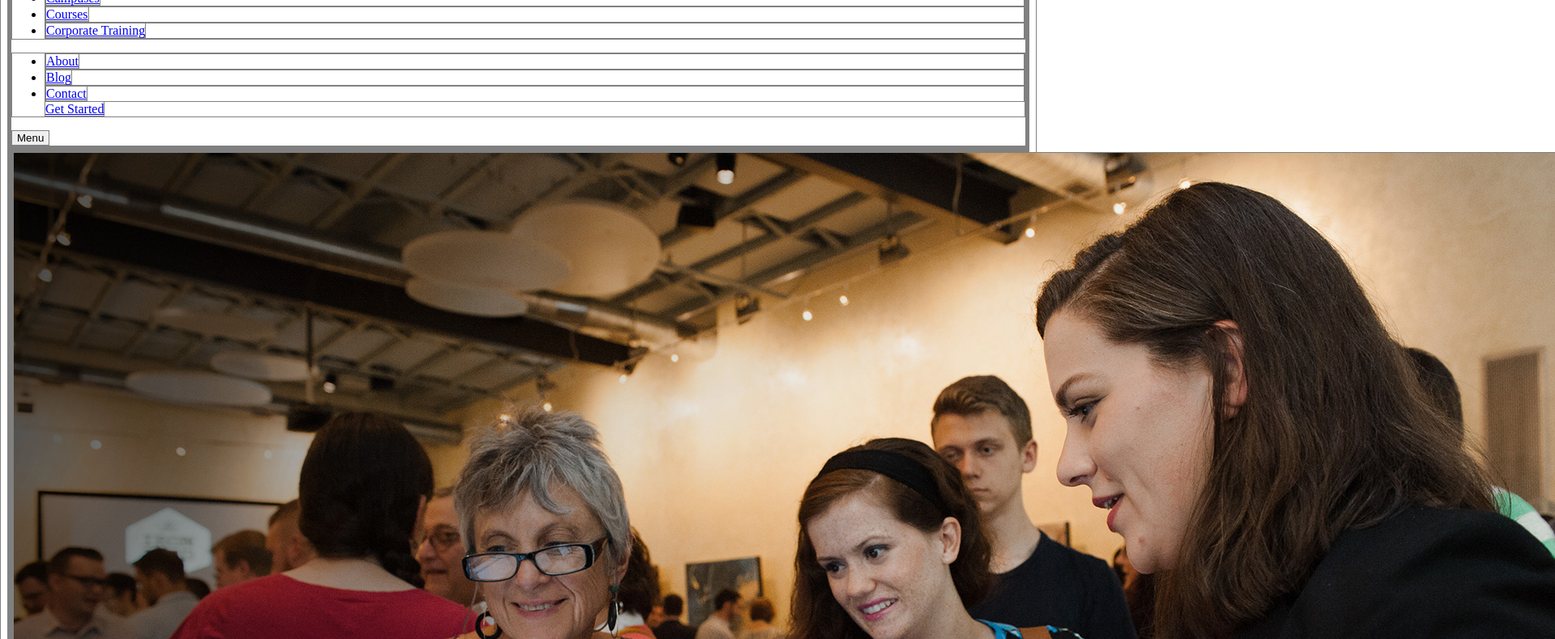
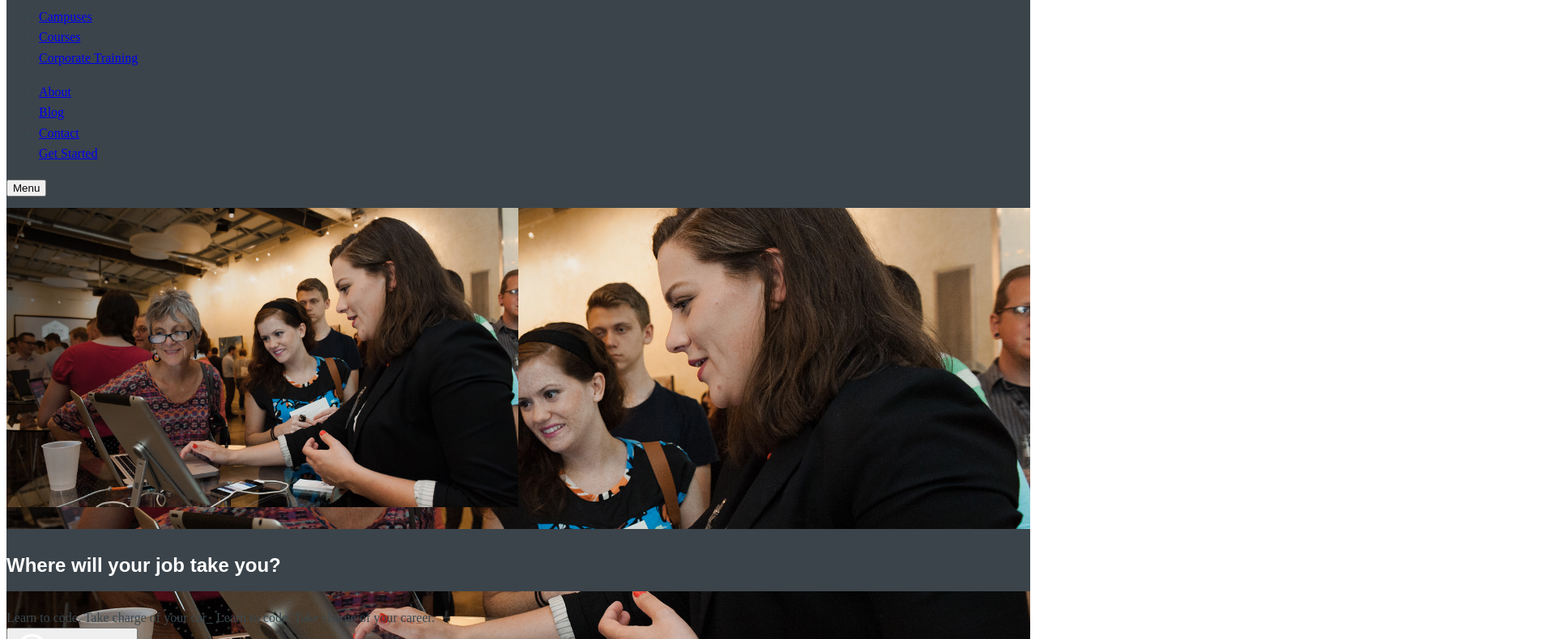
Before and after one commit to meljohn23/tiy-homework-style-the-ironyard, a plain HTML site: page index.html in a window 1280 px wide. Shown: the part 92-882 px from the top of the page at 81% size, 1920 px wide, since content can reach past the window. Drawn offline with Linux system fonts and the light colour scheme.

Commit message:
First, only & very poor attempt

```diff
--- a/css/styles.css
+++ b/css/styles.css
@@ -1,4 +1,98 @@
 
-*{
-	border: 1px solid gray;
+h1  {line-space: 2px;
+    background: #3B444B;
+    font-family: sans-serif;
+    color: white;
+    padding-bottom: 1%;
+    width: 100%;
+    padding-top: 2%;
 }
+
+.l-main.l-header.container.row {background: #3B444B;
+    display: inline-block;
+    float: left;
+    font-family: sans-serif;
+    color: white;
+    padding-bottom: 1%;
+    width: 100%;
+    padding-top: 2%;
+}
+
+.l-header-nav-xs-hide-left {background: #3B444B;
+    font-family: sans-serif;
+    color: white;
+    list-type: none;
+    display: inline-block;
+}
+
+.l-header {background: #3B444B;
+    padding-bottom: 1%;
+    width: 100%;
+    font-color: white;
+    padding-top: 2%;
+    -moz-box-sizing: border-box;
+    box-sizing: border-box;}
+
+title {font-color: white;
+}
+
+img.l-header-logo {
+    max-height: 15%;
+    max-width: 5%;
+    float: inherit;
+}
+
+img.banner-background {
+    max-height: 15%;
+    max-width: 50%;
+}
+body {
+	font-family: Helvetica SansSerif;
+    color:  white;
+}
+
+body, p {
+	font-weight: 400;
+	line-height: 1.6;
+}
+body {
+	background: #fff;
+	color: #39474e;
+	padding: 0;
+	margin: 0;
+	font-style: normal;
+	font-size: 16px;
+	position: relative;
+	cursor: default;
+}
+body {
+	-webkit-font-smoothing: antialiased;
+	font-family: "ff-tisa-web-pro",serif;
+}
+* {
+	-webkit-box-sizing: border-box;
+	-moz-box-sizing: border-box;
+	box-sizing: border-box;
+}
+
+body {
+	display: block;
+	margin: 8px;
+}
+html {
+	font-family: sans-serif;
+	-ms-text-size-adjust: 100%;
+	-webkit-text-size-adjust: 100%;
+}
+
+*:before, *:after {
+	-webkit-box-sizing: border-box;
+	-moz-box-sizing: border-box;
+	box-sizing: border-box;
+}
+
+*:before, *:after {
+	-webkit-box-sizing: border-box;
+	-moz-box-sizing: border-box;
+	box-sizing: border-box;
+}
```
